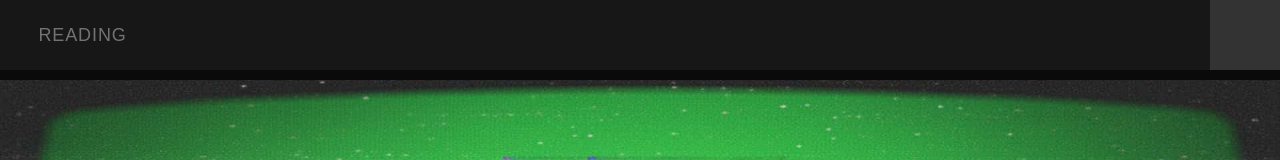
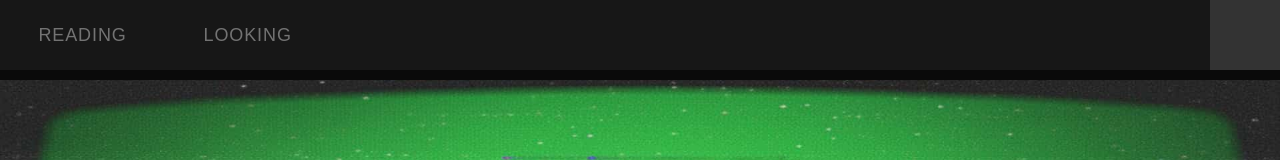
Before and after one commit to tylerdurrett/roboinspo, a Next.js app: page / in a window 1280 px wide. Shown: the top 160 px of the page. Built offline with nearby package versions, Linux system fonts and the light colour scheme; a web font is replaced by a local one.

Commit message:
Turn on "Looking" top nav item

```diff
--- a/src/components/layouts/top-nav.tsx
+++ b/src/components/layouts/top-nav.tsx
@@ -5,7 +5,7 @@ import { usePathname } from 'next/navigation'
 
 const navItems = [
   { label: 'READING', href: '/reading' },
-  // { label: 'LOOKING', href: '/looking' },
+  { label: 'LOOKING', href: '/looking' },
   // { label: 'THINKING', href: '/thinking' },
   // { label: 'WATCHING', href: '/watching' },
 ]
```
